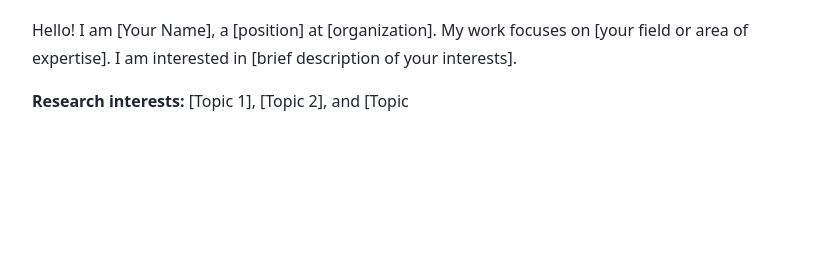
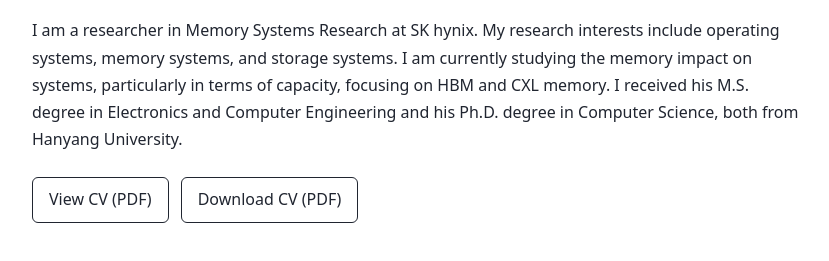
Before and after one commit to TaehoHwang/taeho1224.github.io, a plain HTML site: page index.html in a window 1280 px wide. Shown: the part 121-382 px from the top of the page, without its empty margins (222-1051 px from the left). Drawn offline with Linux system fonts and the light colour scheme.

Commit message:
Update index.html

```diff
--- a/index.html
+++ b/index.html
@@ -75,11 +75,24 @@
       <h1 id="about-heading">About</h1>
 
       <p>
-        Hello! I am [Your Name], a [position] at [organization].
-        My work focuses on [your field or area of expertise].
-        I am interested in [brief description of your interests].
+        I am a researcher in Memory Systems Research at SK hynix. My research interests include operating systems, memory systems, and storage systems. I am currently studying the memory impact on systems, particularly in terms of capacity, focusing on HBM and CXL memory. I received his M.S. degree in Electronics and Computer Engineering and his Ph.D. degree in Computer Science, both from Hanyang University.
       </p>
 
-      <p>
-        <strong>Research interests:</strong>
-        [Topic 1], [Topic 2], and [Topic
+      <div class="cv-links">
+        <a
+          class="cv-link"
+          href="cv.pdf"
+          target="_blank"
+          rel="noopener"
+        >
+          View CV (PDF)
+        </a>
+
+        <a class="cv-link" href="cv.pdf" download>
+          Download CV (PDF)
+        </a>
+      </div>
+    </section>
+  </main>
+</body>
+</html>
```
